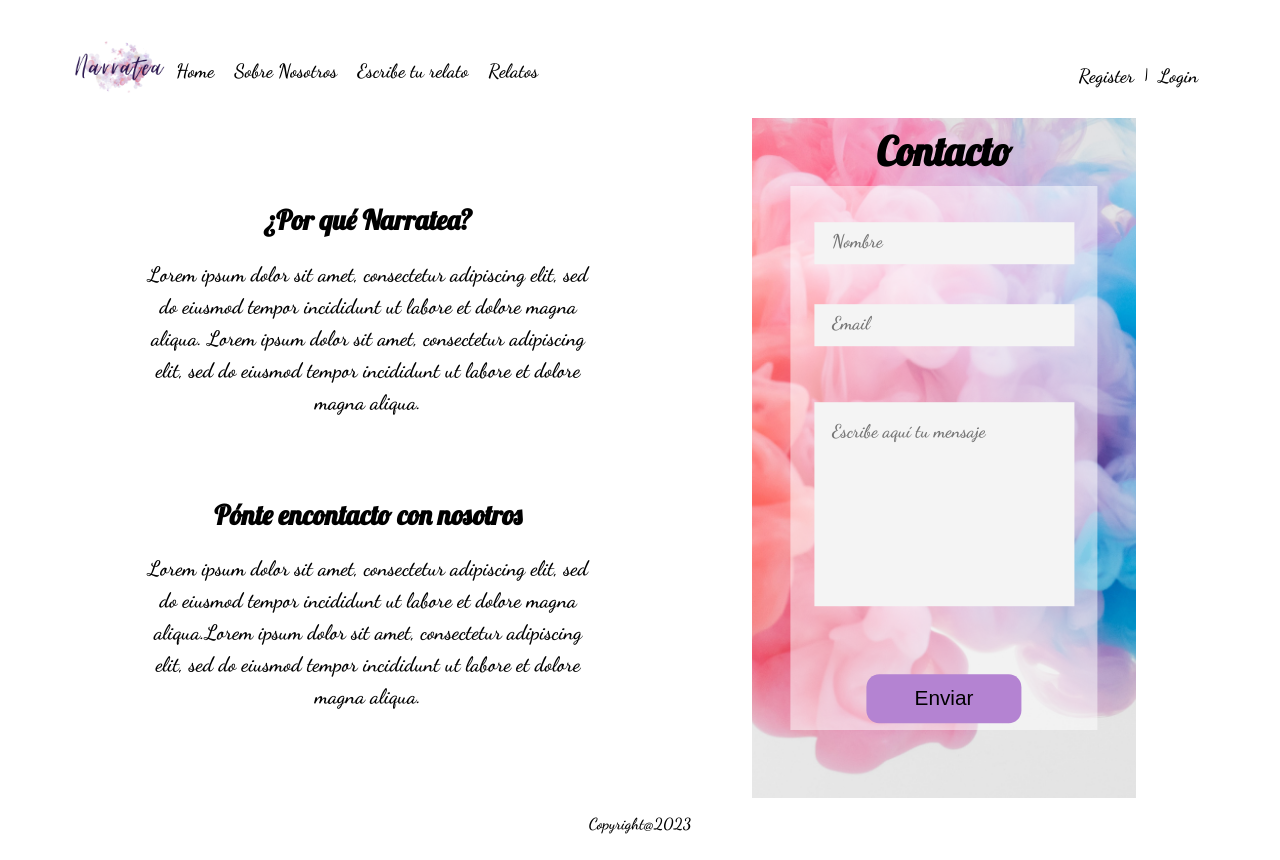
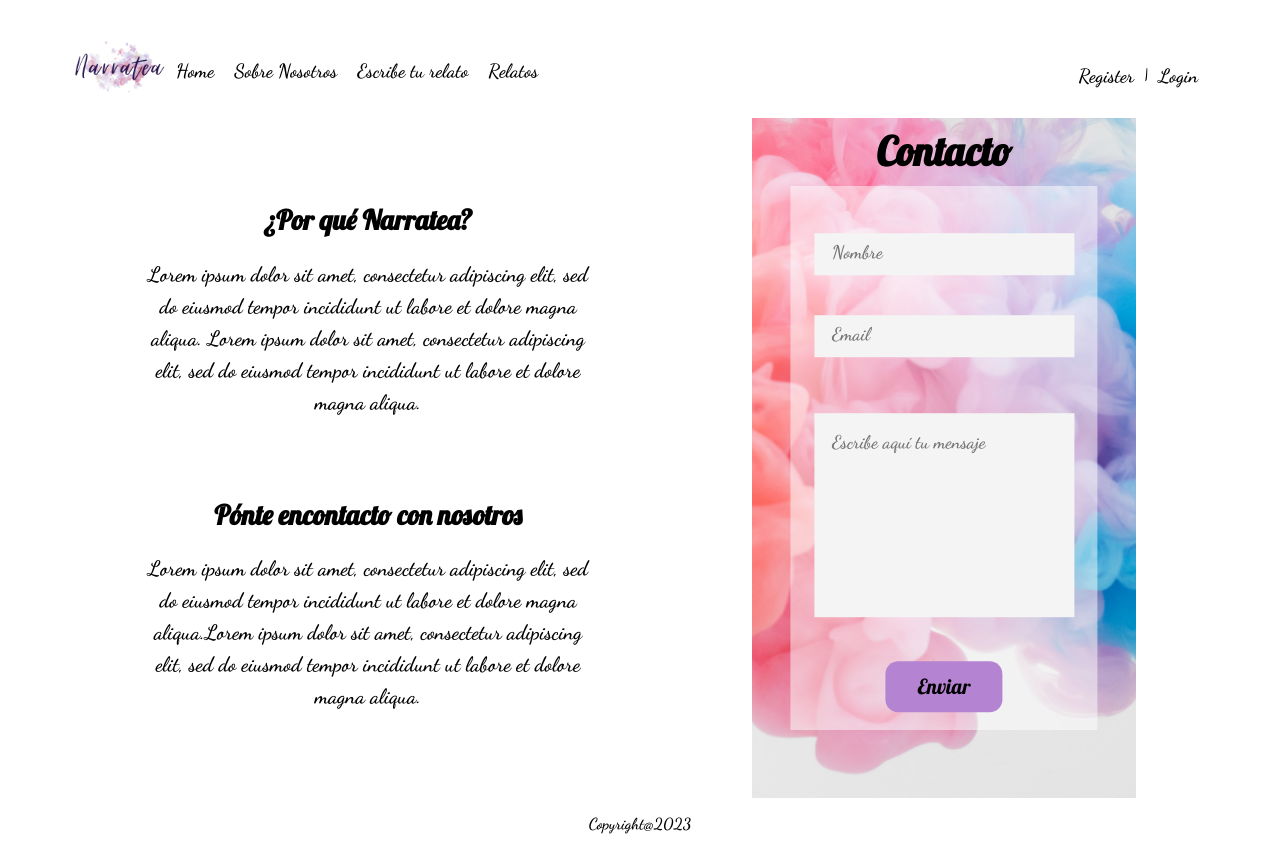
Before and after one commit to JJessa/Narratea, a Vue app: page /about in a window 1280 px wide. Built offline with nearby package versions, Linux system fonts and the light colour scheme.

Commit message:
arreglados estilos boton

```diff
--- a/src/assets/main.css
+++ b/src/assets/main.css
@@ -35,7 +35,7 @@ a,
 } */
 @import url('https://fonts.googleapis.com/css2?family=Dancing+Script:wght@600&family=Lobster&display=swap');
 
-h1, h4, h2 {
+h1, h4, h2, button {
   font-family: 'Lobster', cursive;
 }
 
--- a/src/views/AboutUsView.vue
+++ b/src/views/AboutUsView.vue
@@ -115,10 +115,10 @@ textarea {
 
 button {
   background-color: hsl(277, 47%, 67%);
-  padding: 0.8rem 3rem;
+  padding: 0.8rem 2rem;
   font-size: 1.3rem;
   border: none;
   border-radius: 0.8rem;
-  margin-top: 4rem;
+  margin-top: 2.5rem;
  }
 </style>
```
